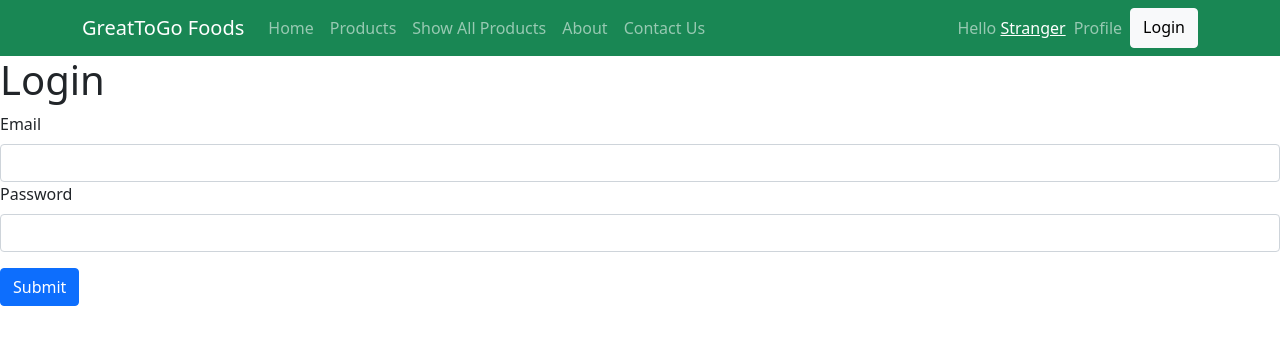
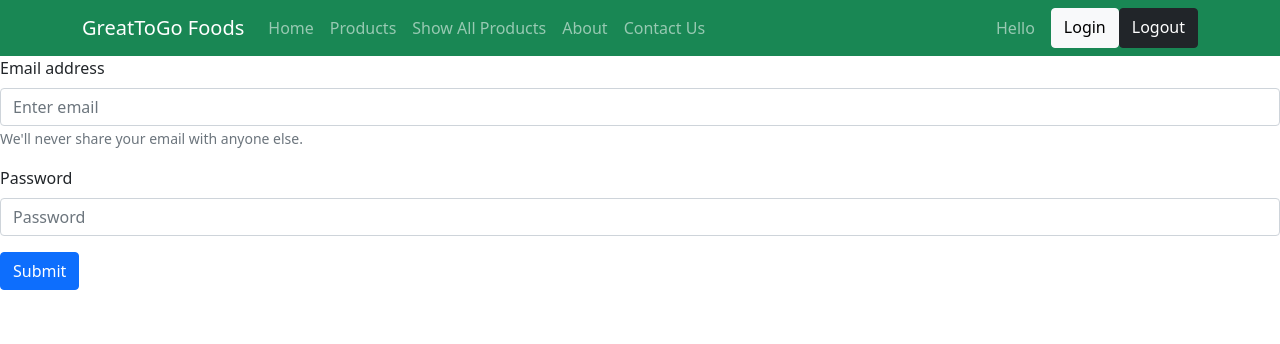
Before and after one commit to haryati75/tgc12-p3-gtgfoods, a React (Create React App) app: page /login in a window 1280 px wide. Shown: the top 344 px of the page. Built offline with nearby package versions, Linux system fonts and the light colour scheme.

Commit message:
Refactor UserProvider Login/Logout

```diff
--- a/src/App.js
+++ b/src/App.js
@@ -1,9 +1,6 @@
-import React, { useEffect, useState } from 'react';
+import React from 'react';
 import { BrowserRouter as Router, Switch, Route } from "react-router-dom";
 import 'bootstrap/dist/css/bootstrap.min.css';
-import axios from 'axios';
-
-import config from './config'
 
 import About from './pages/About';
 import Contact from './pages/Contact';
@@ -15,65 +12,24 @@ import Navigation from './components/Navigation';
 import Login from './pages/Login';
 import UserProfile from './pages/UserProfile';
 
-import UserContext from './UserContext';
+import UserProvider from './UserProvider';
 
-function App() {
-
-  const [user, setUser] = useState([]);
-
-  useEffect(() => {
-    setInterval(async () => {
-      let refreshToken = localStorage.getItem('refreshToken');
-      if (refreshToken) {
-        const response = await axios.post(config.API_URL + '/users/refresh', {
-          refreshToken
-        })
-        localStorage.setItem('accessToken', response.data.accessToken);
-      }
-    }, config.REFRESH_INTERVAL)
-  }, []);
-
-  const userContext = {
-    getUser: () => { return user },
-    setUser: (user) => { setUser(user) }
-  }
-
+export default function App() {
   return (
     <Router>
-
-      <Navigation />
-
-      <UserContext.Provider value={userContext}>
+      <UserProvider>
+        <Navigation />
         <Switch>
-          <Route exact path="/">
-            <Home />
-          </Route>
-          <Route exact path="/products">
-            <PostPage />
-          </Route>
-          <Route exact path="/all-products">
-            <AllProducts />
-          </Route>
-          <Route exact path="/about">
-            <About />
-          </Route>
-          <Route exact path="/contact">
-            <Contact />
-          </Route>
-          <Route exact path="/form-submitted">
-            <SubmittedForm />
-          </Route>
-          <Route exact path="/login">
-            <Login />
-          </Route>
-          <Route exact path="/profile">
-            <UserProfile />
-          </Route>
+          <Route exact path="/" component={Home}/>
+          <Route exact path="/products" component={PostPage}/>
+          <Route exact path="/all-products" component={AllProducts}/>
+          <Route exact path="/about" component={About}/>
+          <Route exact path="/contact" component={Contact}/>
+          <Route exact path="/form-submitted" component={SubmittedForm}/>
+          <Route exact path="/login" component={Login}/>
+          <Route exact path="/profile" component={UserProfile}/>
         </Switch>
-      </UserContext.Provider>
-
+      </UserProvider>
     </Router>
   );
 }
-
-export default App;
--- /dev/null
+++ b/src/UserProvider.js
@@ -0,0 +1,43 @@
+import React, { useState, useEffect } from "react";
+import axios from 'axios';
+import UserContext from "./UserContext";
+import config from './config';
+
+export default function UserProvider(props) {
+    const [user, setUser] = useState([]);
+
+    useEffect(() => {
+        setInterval(async () => {
+            let refreshToken = localStorage.getItem('refreshToken');
+            if (refreshToken) {
+            const response = await axios.post(config.API_URL + '/users/refresh', {
+                refreshToken
+            })
+            localStorage.setItem('accessToken', response.data.accessToken);
+            }
+        }, config.REFRESH_INTERVAL)
+    }, []);
+
+    const userContext = {
+        getUser: () => { return user },
+        setUser: (user) => { setUser(user) },
+        logout: async () => {
+
+            let response = await axios.post(config.API_URL + "/users/logout", {
+                refreshToken : user.refreshToken
+            });
+            // clear all user data
+            localStorage.setItem('accessToken', null);
+            localStorage.setItem('refreshToken', null);
+            localStorage.setItem('userName', null);
+            userContext.setUser(null)
+            console.log(response.data.message)
+        }
+    }
+
+    return (
+        <UserContext.Provider value={userContext}>
+            {props.children}
+        </UserContext.Provider>
+    )
+}
--- a/src/components/Navigation.js
+++ b/src/components/Navigation.js
@@ -2,6 +2,7 @@ import React from 'react';
 import { Nav, Navbar, Container, Button } from 'react-bootstrap';
 
 export default function Navigation() {
+
     return (<React.Fragment>
 
         <Navbar collapseOnSelect fixed='sticky' expand='sm' bg='success' variant='dark'>
@@ -18,10 +19,11 @@ export default function Navigation() {
                 </Nav>
                 <Nav>
                     <Navbar.Text>
-                        Hello <a href="/">Stranger</a>
+                        Hello
                     </Navbar.Text>
-                    <Nav.Link href='../profile'>Profile</Nav.Link>
+                    <Nav.Link href='../profile' active>{localStorage.getItem('userName')}</Nav.Link>
                     <Button variant="light" href="/login">Login</Button>
+                    <Button variant="dark" href="/logout">Logout</Button>
                 </Nav>
                 </Navbar.Collapse>
             </Container>
--- a/src/pages/AllProducts.js
+++ b/src/pages/AllProducts.js
@@ -5,6 +5,7 @@ import config from '../config';
 
 
 export default function AllProducts() {
+
     const [products, setProducts] = useState([]);
 
     useEffect(()=> {
@@ -17,8 +18,8 @@ export default function AllProducts() {
     }, []);
 
     return (<React.Fragment>
-        <h1>Show All: </h1>
         <Container>
+            <h1>Welcome back to our shop, {localStorage.getItem('userName')}</h1>
             <Row>
             { products.map(p => <Col key={p.id}>
                 <Card style={{ width: '18rem' }}>
--- a/src/pages/Login.js
+++ b/src/pages/Login.js
@@ -1,10 +1,15 @@
 import React, { useState, useContext } from 'react';
+import { useHistory } from "react-router-dom";
+import { Form, Button } from 'react-bootstrap';
 import axios from 'axios';
 import config from '../config';
 
 import UserContext from '../UserContext';
 
 export default function Login() {
+
+    // create a history hook (cannot use this in an IF!)
+    const history = useHistory()
 
     const [formState, setFormState] = useState({
         'email': "",
@@ -28,31 +33,65 @@ export default function Login() {
                 password: formState.password
             });
 
-
             localStorage.setItem('accessToken', response.data.accessToken);
             localStorage.setItem('refreshToken', response.data.refreshToken);
+            localStorage.setItem('userName', response.data.userName); // to be used by NavBar
             userContext.setUser({
-                email: formState.email
+                'email': formState.email,
+                'userName': response.data.userName,
+                'accessToken': response.data.accessToken,
+                'refreshToken': response.data.refreshToken
             })
 
-            console.log("login successful")
+            console.log("login successful", response.data)
         } catch (e) {
             alert("Login Failed!", e)
         }
 
+        history.push('/all-products', {
+            formState
+        })
+
     }
 
     return <div>
-        <h1>Login</h1>
-        <div>
-            <label className="form-label">Email</label>
-            <input type="text" name="email" value={formState.email} className="form-control" onChange={updateFormField}/>
-        </div>
-        <div>
-            <label className="form-label">Password</label>
-            <input type="text" name="password" value={formState.password} className="form-control" onChange={updateFormField}/>
-        </div>
-        <button className="my-3 btn btn-primary" onClick={login}>Submit</button>
+
+        <Form>
+            <Form.Group className="mb-3" controlId="formBasicEmail">
+                <Form.Label>Email address</Form.Label>
+                <Form.Control type="email" placeholder="Enter email"
+                    name="email" value={formState.email}
+                    onChange={updateFormField} />
+                <Form.Text className="text-muted">
+                We'll never share your email with anyone else.
+                </Form.Text>
+            </Form.Group>
+
+            <Form.Group className="mb-3" controlId="formBasicPassword">
+                <Form.Label>Password</Form.Label>
+                <Form.Control type="password" placeholder="Password"
+                    name="password" value={formState.password}
+                    onChange={updateFormField} />
+            </Form.Group>
+
+            <Button variant="primary" onClick={login}>
+                Submit
+            </Button>
+        </Form>
+
+                {/* <>
+        <FloatingLabel
+            controlId="floatingInput"
+            label="Email address"
+            className="mb-3"
+        >
+            <Form.Control type="email" placeholder="name@example.com" />
+        </FloatingLabel>
+        <FloatingLabel controlId="floatingPassword" label="Password">
+            <Form.Control type="password" placeholder="Password" />
+        </FloatingLabel>
+        </> */}
+
     </div>
 
 }
```
Also changed, not shown: src/pages/Logout.js (added, +30 -0 lines).
